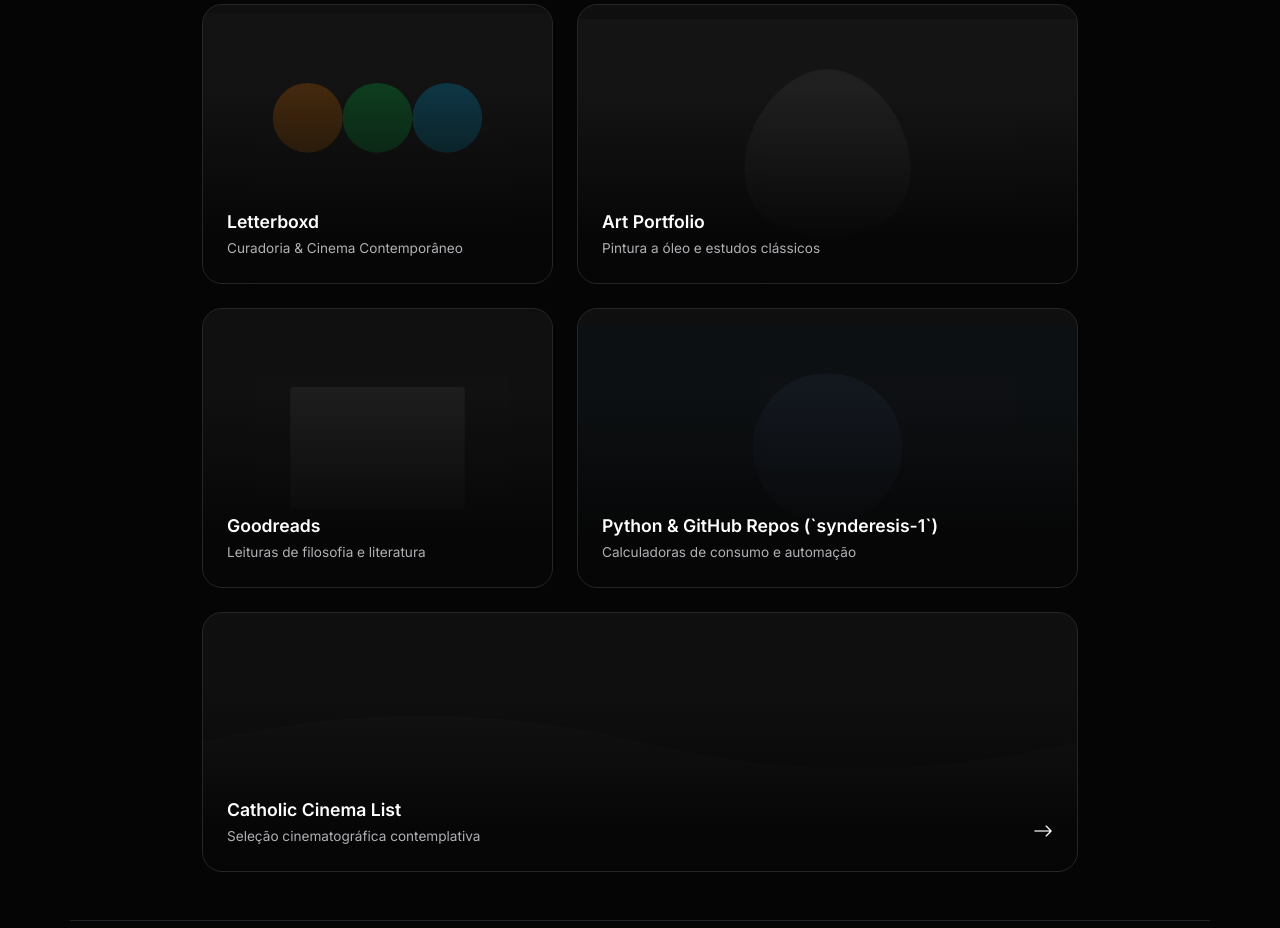
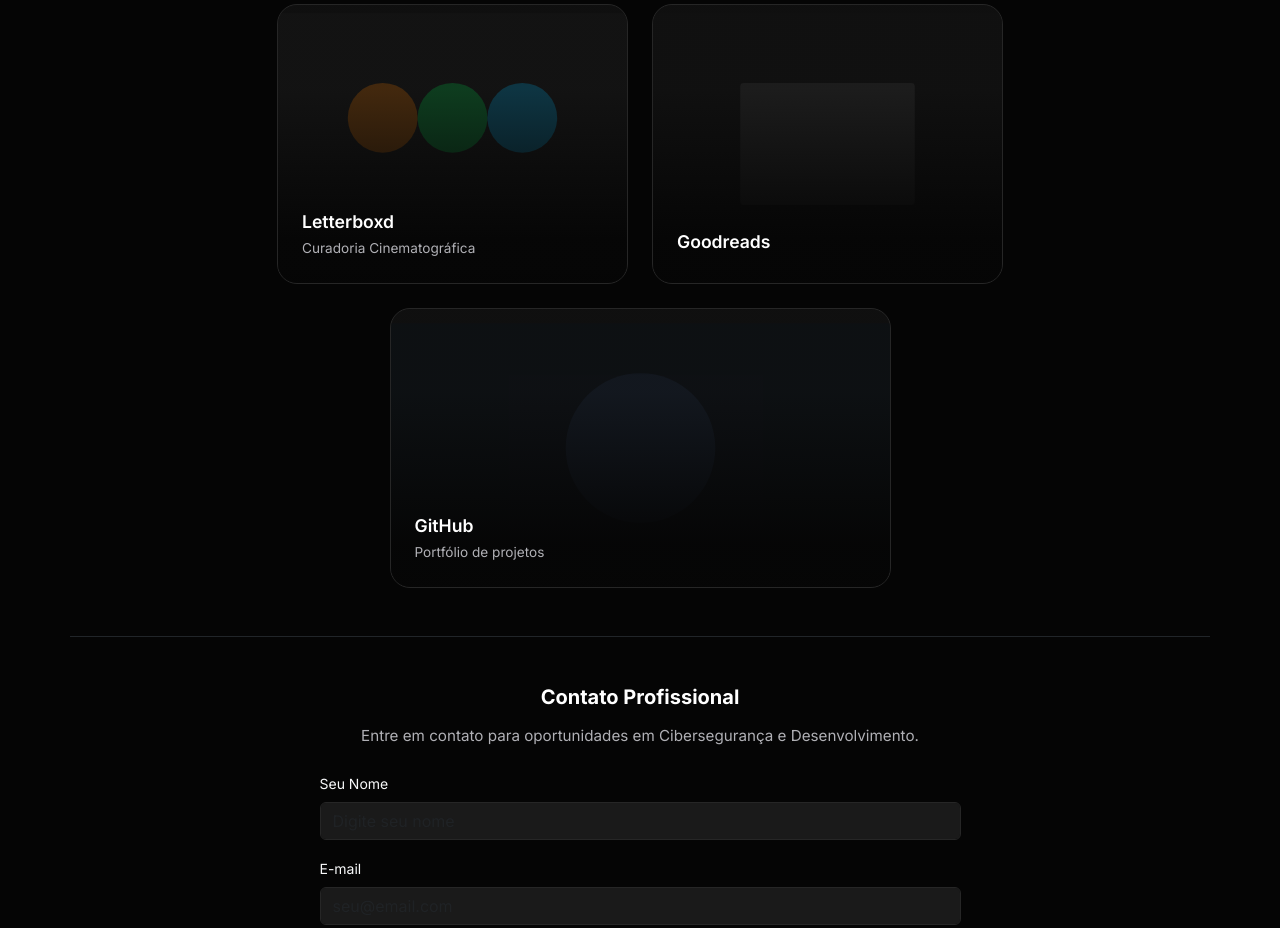
Before and after one commit to synderesis-1/portfolio, a plain HTML site: page index.html in a window 1280 px wide. Shown: the part 1150-2078 px from the top of the page. Drawn offline with nearby package versions, Linux system fonts and the light colour scheme.

Commit message:
Update index.html

```diff
--- a/index.html
+++ b/index.html
@@ -262,7 +262,7 @@
         <img src="https://media.bio.site/sites/9be19f63-5973-4d33-b15b-1945602fa80e/MtidNCEATWyrWYizdRJTo8.jpg" alt="Fernanda Brunelli">
       </div>
       <h1 class="h3 fw-bold mb-1 text-white">Fernanda Brunelli</h1>
-      <p class="profile-bio mb-3">Defesa Cibernética & Desenvolvimento de Sistemas</p>
+      <p class="profile-bio mb-3">Defesa Cibernética e Desenvolvimento de Sistemas</p>
       <p class="profile-bio mx-auto mb-4" style="max-width: 550px;">
         Estudante focada em Cibersegurança, automação com Python, administração Linux/Active Directory e desenvolvimento web moderno.
       </p>
@@ -281,7 +281,7 @@
   <section id="habilidades" class="container py-5 border-top border-dark">
     <div class="row justify-content-center">
       <div class="col-lg-9">
-        <h2 class="h5 fw-bold mb-4 text-center text-white">Habilidades & Formação Acadêmica</h2>
+        <h2 class="h5 fw-bold mb-4 text-center text-white">Habilidades e Formação Acadêmica</h2>
 
         <ul class="nav nav-pills justify-content-center mb-4" id="pills-tab" role="tablist">
           <li class="nav-item" role="presentation">
@@ -346,8 +346,8 @@
 
       <!-- Cartão 1: Letterboxd -->
       <div class="col-md-5">
-        <a href="https://letterboxd.com" target="_blank" rel="noopener noreferrer" class="bento-card" style="height: 280px;">
-          <svg class="bento-card-bg" viewBox="0 0 400 300" xmlns="http://www.w3.org/2000/svg">
+        <a href="https://letterboxd.com/sinderese/" target="_blank" rel="noopener noreferrer" class="bento-card" style="height: 280px;">
+          <svg class="bento-card-bg" viewBox="0 0 400 300" xmlns="https://media.bio.site/sites/9be19f63-5973-4d33-b15b-1945602fa80e/ZQgcazgRzbJkuBRgx8iEeg.jpg">
             <rect width="400" height="300" fill="#181818"/>
             <circle cx="120" cy="120" r="40" fill="#ff8000" opacity="0.3"/>
             <circle cx="200" cy="120" r="40" fill="#00e054" opacity="0.3"/>
@@ -356,22 +356,7 @@
           <div class="bento-card-overlay"></div>
           <div class="bento-content">
             <div class="bento-title">Letterboxd</div>
-            <div class="bento-subtitle">Curadoria & Cinema Contemporâneo</div>
-          </div>
-        </a>
-      </div>
-
-      <!-- Cartão 2: Art Portfolio -->
-      <div class="col-md-7">
-        <a href="https://github.com/synderesis-1" target="_blank" rel="noopener noreferrer" class="bento-card" style="height: 280px;">
-          <svg class="bento-card-bg" viewBox="0 0 600 300" xmlns="http://www.w3.org/2000/svg">
-            <rect width="600" height="300" fill="#1b1b1b"/>
-            <path d="M300 60 C350 60 400 120 400 180 C400 240 350 260 300 260 C250 260 200 240 200 180 C200 120 250 60 300 60 Z" fill="#333" opacity="0.7"/>
-          </svg>
-          <div class="bento-card-overlay"></div>
-          <div class="bento-content">
-            <div class="bento-title">Art Portfolio</div>
-            <div class="bento-subtitle">Pintura a óleo e estudos clássicos</div>
+            <div class="bento-subtitle">Curadoria Cinematográfica</div>
           </div>
         </a>
       </div>
@@ -386,12 +371,12 @@
           <div class="bento-card-overlay"></div>
           <div class="bento-content">
             <div class="bento-title">Goodreads</div>
-            <div class="bento-subtitle">Leituras de filosofia e literatura</div>
+            <div class="bento-subtitle"></div>
           </div>
         </a>
       </div>
 
-      <!-- Cartão 4: Python & GitHub -->
+      <!-- Cartão 4: GitHub -->
       <div class="col-md-7">
         <a href="https://github.com/synderesis-1" target="_blank" rel="noopener noreferrer" class="bento-card" style="height: 280px;">
           <svg class="bento-card-bg" viewBox="0 0 600 300" xmlns="http://www.w3.org/2000/svg">
@@ -400,26 +385,8 @@
           </svg>
           <div class="bento-card-overlay"></div>
           <div class="bento-content">
-            <div class="bento-title">Python & GitHub Repos (`synderesis-1`)</div>
-            <div class="bento-subtitle">Calculadoras de consumo e automação</div>
-          </div>
-        </a>
-      </div>
-
-      <!-- Cartão 5: Catholic Cinema List (Longo) -->
-      <div class="col-md-12">
-        <a href="https://github.com/synderesis-1" target="_blank" rel="noopener noreferrer" class="bento-card" style="height: 220px;">
-          <svg class="bento-card-bg" viewBox="0 0 1000 220" xmlns="http://www.w3.org/2000/svg">
-            <rect width="1000" height="220" fill="#131313"/>
-            <path d="M0 110 Q 250 50, 500 110 T 1000 110 V 220 H 0 Z" fill="#202020" opacity="0.5"/>
-          </svg>
-          <div class="bento-card-overlay"></div>
-          <div class="bento-content d-flex justify-content-between align-items-end">
-            <div>
-              <div class="bento-title">Catholic Cinema List</div>
-              <div class="bento-subtitle">Seleção cinematográfica contemplativa</div>
-            </div>
-            <i class="bi bi-arrow-right text-white fs-5"></i>
+            <div class="bento-title">GitHub</div>
+            <div class="bento-subtitle">Portfólio de projetos</div>
           </div>
         </a>
       </div>
@@ -456,7 +423,7 @@
   <!-- Footer -->
   <footer class="text-center py-4">
     <div class="container">
-      <p class="mb-0">© 2026 Fernanda Brunelli. Desenvolvido para Portfólio Acadêmico & Profissional.</p>
+      <p class="mb-0">© 2026 Fernanda Brunelli. Desenvolvido para Portfólio Acadêmico e Profissional.</p>
     </div>
   </footer>
 
```
